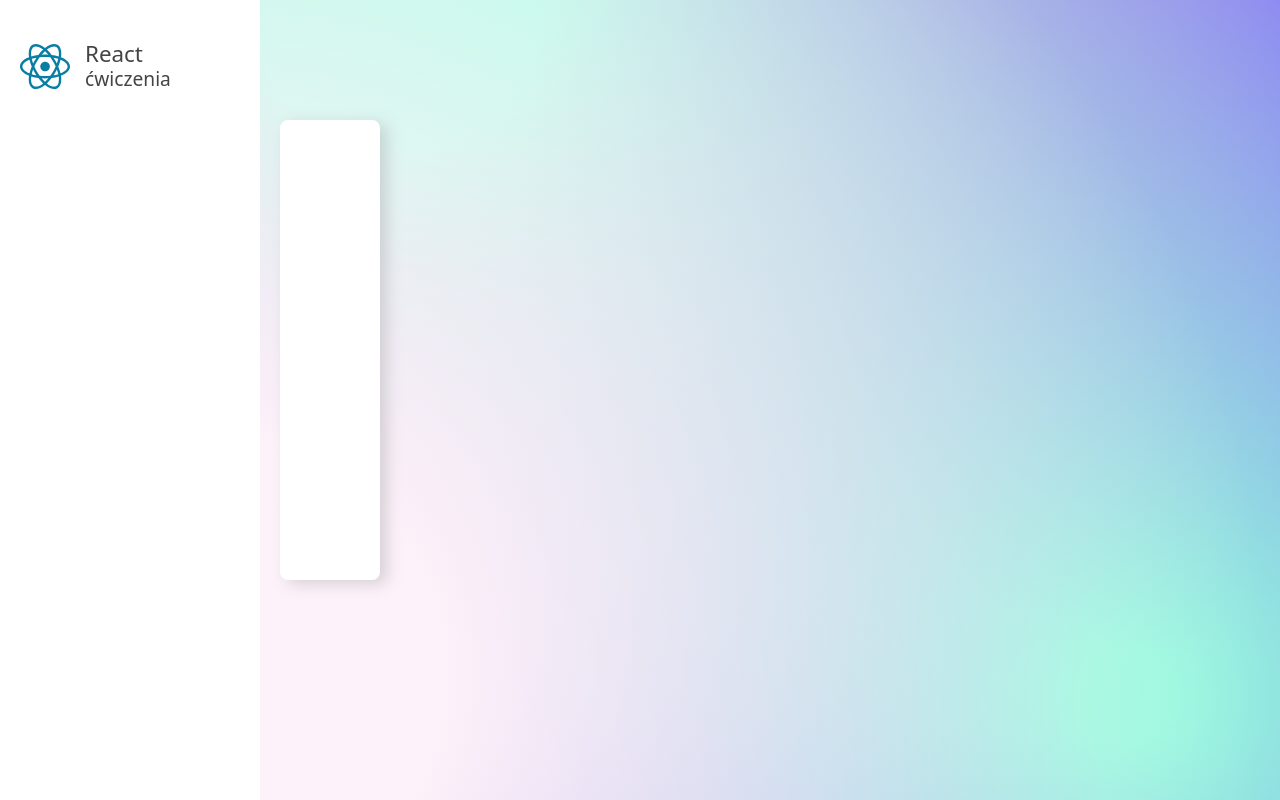
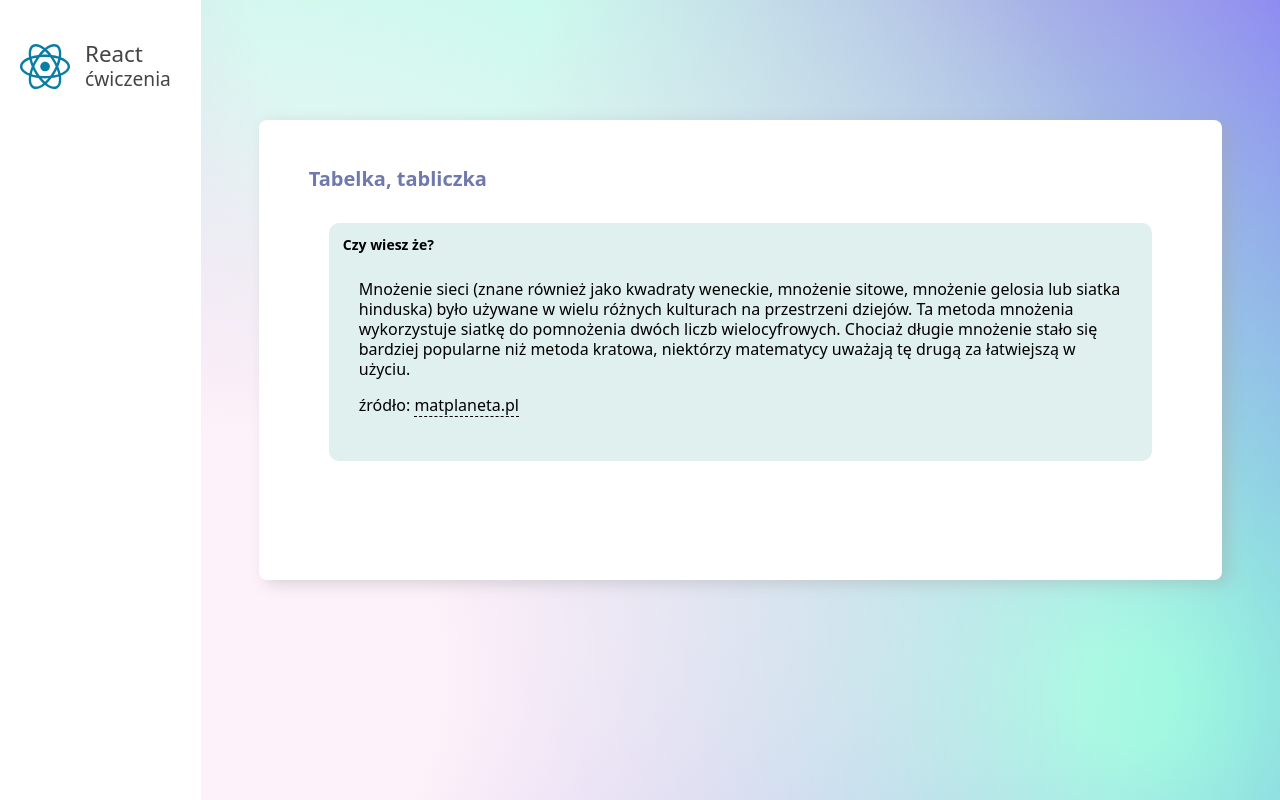
Before and after one commit to rbrzegowy/react-podstawowy-cwiczenia, a React (Vite) app: page / in a window 1280 px wide. Built offline with nearby package versions, Linux system fonts and the light colour scheme.

Commit message:
Multiplication table component, clean

```diff
--- a/src/components/app/App.scss
+++ b/src/components/app/App.scss
@@ -41,6 +41,8 @@ body {
 a {
   text-decoration: none;
   color: inherit;
+  border-bottom-width: 1px;
+  border-bottom-style: dashed;
 }
 
 button {
--- a/src/components/app/App.tsx
+++ b/src/components/app/App.tsx
@@ -1,7 +1,9 @@
 import Sidenav from '../sidenav/Sidenav'
 import ValidHTML from '../valid-html/ValidHTML'
 import './App.scss'
+import './Exercises.scss'
 import s from './App.module.scss'
+import MultiplicationTable from '../multiplication-table/MultiplicationTable'
 
 function App() {
   return (
@@ -10,6 +12,7 @@ function App() {
       <main className={s.main}>
         <div className={s.card}>
           <ValidHTML />
+          <MultiplicationTable />
         </div>
       </main>
     </>
--- /dev/null
+++ b/src/components/app/Exercises.scss
@@ -0,0 +1,35 @@
+:root {
+  --color-1: #c1d8e8;
+  --color-2: #ead0ea;
+  --background-dark: #444;
+}
+
+// MultiplicationTable component
+div.multiplication-table {
+  margin-top: 40px 60px;
+  display: flex;
+  flex-direction: column;
+  align-items: center;
+  justify-content: center;
+
+  div.table-row {
+    display: flex;
+    align-items: center;
+    border-bottom: 1px solid #e0e0e0;
+    width: clamp(400px, 80%, 800px)
+  }
+
+  div.table-cell {
+    height: 30px;
+    display: flex;
+    flex-direction: row;
+    justify-content: center;
+    align-items: center;
+    width: 100%;
+  }
+
+  div.table-header-cell {
+    background: var(--background-dark);
+    color: var(--color-2);
+  }
+}
--- /dev/null
+++ b/src/components/multiplication-table/MultiplicationTable.tsx
@@ -0,0 +1,40 @@
+export default function MultiplicationTable() {
+  // Utwórz tabelkę 10 wierszy
+  // W każdym wierszu utwórz 10 kolumn.
+  // BONUS: Uzupełnij tabelkę wynikami mnożenia od 1 do 10.
+  // BONUS2: Dodaj nagłówki wierszy i kolumn
+  // (w komórkach nagłówka dodaj klasę css: table-header-cell)
+
+  return (
+    <>
+      <h2>Tabelka, tabliczka</h2>
+      <div className="do-you-know">
+        <p>
+          Mnożenie sieci (znane również jako kwadraty weneckie, mnożenie sitowe,
+          mnożenie gelosia lub siatka hinduska) było używane w wielu różnych
+          kulturach na przestrzeni dziejów. Ta metoda mnożenia wykorzystuje
+          siatkę do pomnożenia dwóch liczb wielocyfrowych. Chociaż długie
+          mnożenie stało się bardziej popularne niż metoda kratowa, niektórzy
+          matematycy uważają tę drugą za łatwiejszą w użyciu.
+        </p>
+        <p>
+          źródło:{' '}
+          <a
+            href="https://www.matplaneta.pl/dzien-tabliczki-mnozenia-1-x/"
+            target="_blank"
+          >
+            matplaneta.pl
+          </a>
+        </p>
+      </div>
+      <div className="multiplication-table">
+        {/*
+          <div class="table-row">
+            <div class="table-cell table-header-cell"> X </div>
+            <div class="table-cell"> X </div>
+          </div
+         */}
+      </div>
+    </>
+  )
+}
```
Also changed, not shown: src/components/note/_note.txt.
